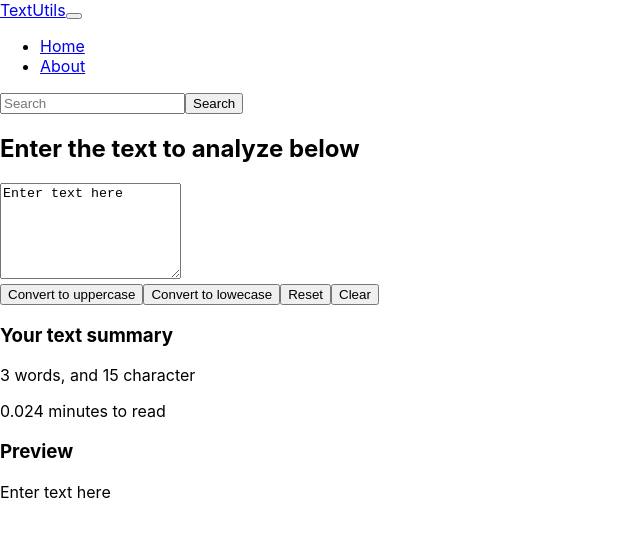
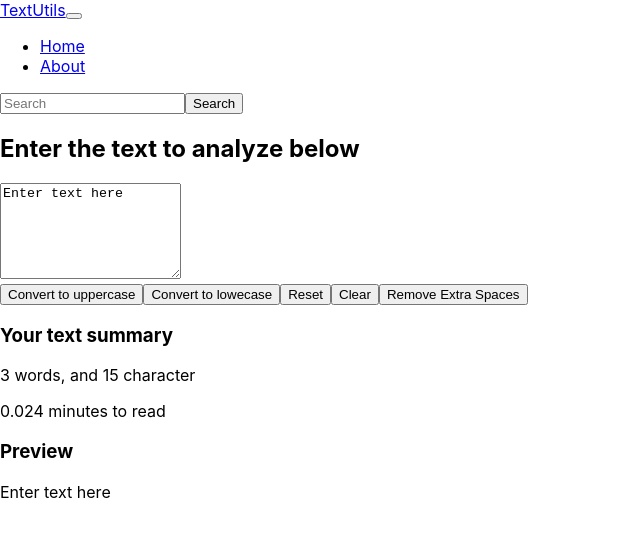
Before and after one commit to ravikishoreyadav/textUtils, a React (Create React App) app: page / in a window 1280 px wide. Shown: the top 536 px of the page, without its empty margins (0-640 px from the left). Built offline with nearby package versions, Linux system fonts and the light colour scheme; the HTML template or start-up script is replaced by a standard one.

Commit message:
Committed by Ravi at TextForm.js

```diff
--- a/src/components/TextForm.js
+++ b/src/components/TextForm.js
@@ -18,7 +18,10 @@ export default function TextForm(props) {
     const handleReset = ()=>{
         setText('Enter text here');
     }
-
+    const handleSpace = () =>{
+        let newText = text.replace(/\s+/g, ' ').trim();
+        setText(newText);
+    }
     const handleOnChange = (e)=>{
         setText(e.target.value);
     }
@@ -34,6 +37,7 @@ export default function TextForm(props) {
             <button className="btn btn-primary mx-2" onClick={handleLowercase}>Convert to lowecase</button>
             <button className="btn btn-primary mx-2" onClick={handleReset}>Reset</button>
             <button className="btn btn-primary mx-2" onClick={handleClear}>Clear</button>
+            <button className="btn btn-primary mx-2" onClick={handleSpace}>Remove Extra Spaces</button>
 
         </div>
         <div className="container my-4">
```
